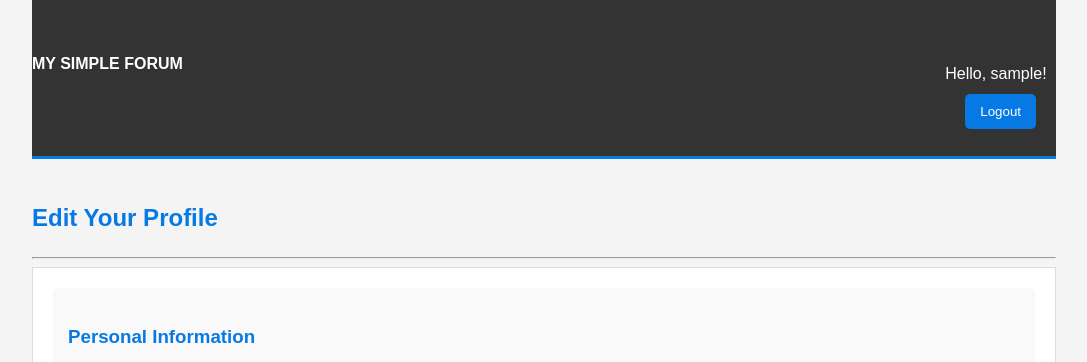
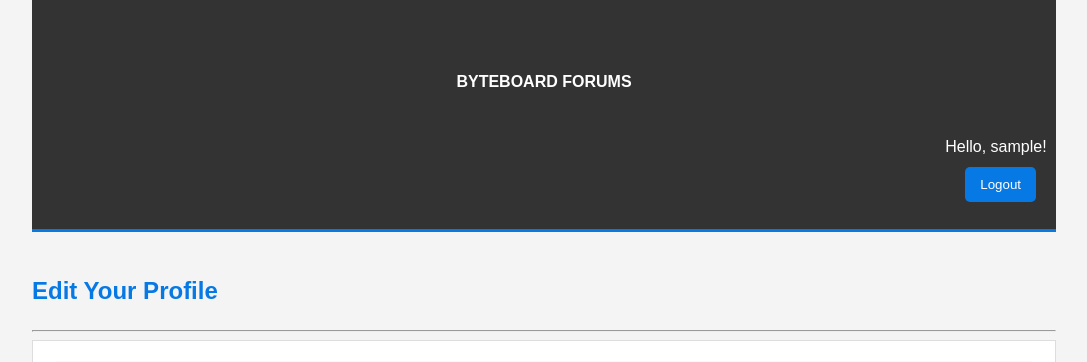
Before and after one commit to MickTheLinuxGeek/ByteBoard, a Django app: page /forum/profile/edit/ in a window 1280 px wide. Shown: the top 362 px of the page, without its empty margins (96-1183 px from the left). Run offline with Django 5.2, Linux system fonts and the light colour scheme; the visitor is signed in with stand-in values (Sample User, id 1); data comes from the database, SQL or seed files in the repository.

Commit message:
Minor style changes: added favicon and center app title in the header

```diff
--- a/forum/static/forum/style.css
+++ b/forum/static/forum/style.css
@@ -40,8 +40,12 @@ header form {
     border-radius: 5px;
 }
 
-header h1 a {
+/*header h1 a {
     float: left;
+} */
+
+header h1 {
+    text-align: center;
 }
 
 header .auth-links {
--- a/forum/templates/base.html
+++ b/forum/templates/base.html
@@ -6,11 +6,12 @@
     <title>{% block title %}My Forum{% endblock %}</title>
     {% load static %}
     <link rel="stylesheet" href="{% static 'forum/style.css' %}">
+    <link rel="icon" href="{% static 'forum/favicon.ico' %}">
 </head>
 <body>
 <div class="container"> {# Wrap content in a container for better centering/width control #}
     <header>
-        <h1><a href="{% url 'forum:forum_index' %}">My Simple Forum</a></h1>
+        <h1><a href="{% url 'forum:forum_index' %}">ByteBoard Forums</a></h1>
         <div class="auth-links"> {# Add a class for easier styling #}
             {% if user.is_authenticated %}
             Hello, {{ user.username }}!
```
Also changed, not shown: forum/static/forum/favicon.ico (added), 1 other file.
